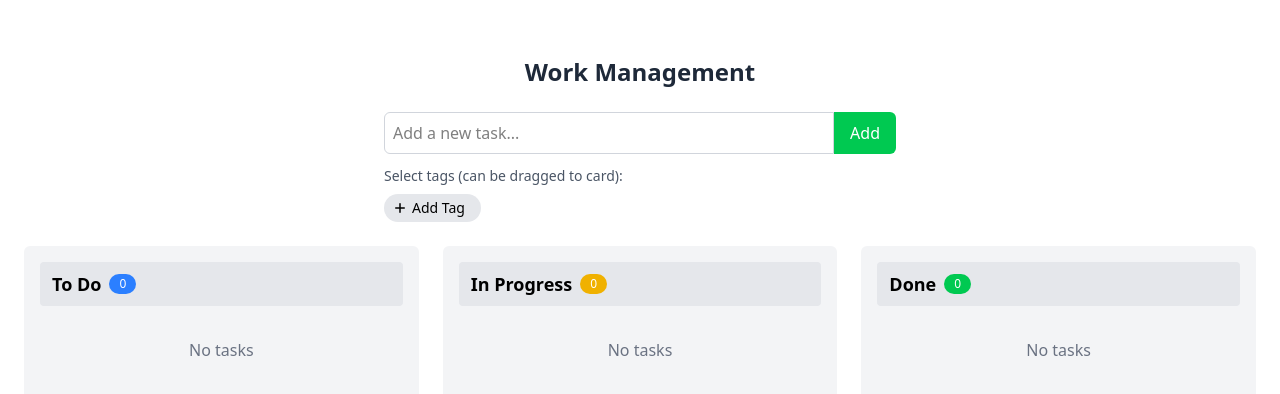
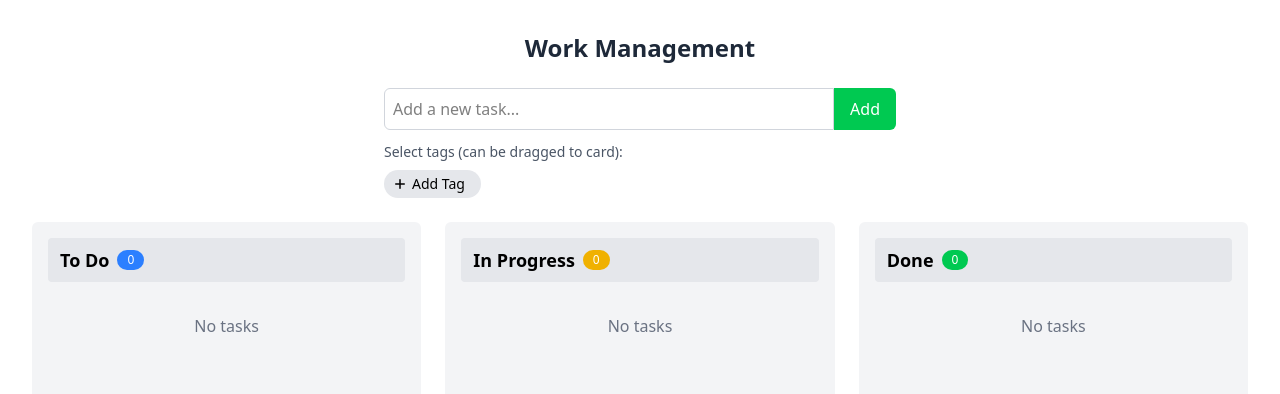
Before and after one commit to m0nters/Kanban-Work-Management, a React (Vite) app: page / in a window 1280 px wide. Shown: the top 394 px of the page. Built offline with nearby package versions, Linux system fonts and the light colour scheme.

Commit message:
Update: adjust layout styles for AppContent component 🎨

```diff
--- a/src/App.tsx
+++ b/src/App.tsx
@@ -86,7 +86,7 @@ function AppContent() {
   return (
     <div
       ref={appRef}
-      className="p-6 my-8"
+      className="min-h-screen px-8 py-8"
       onDrop={handleAppDrop}
       onDragOver={(e) => e.preventDefault()}
     >
```
